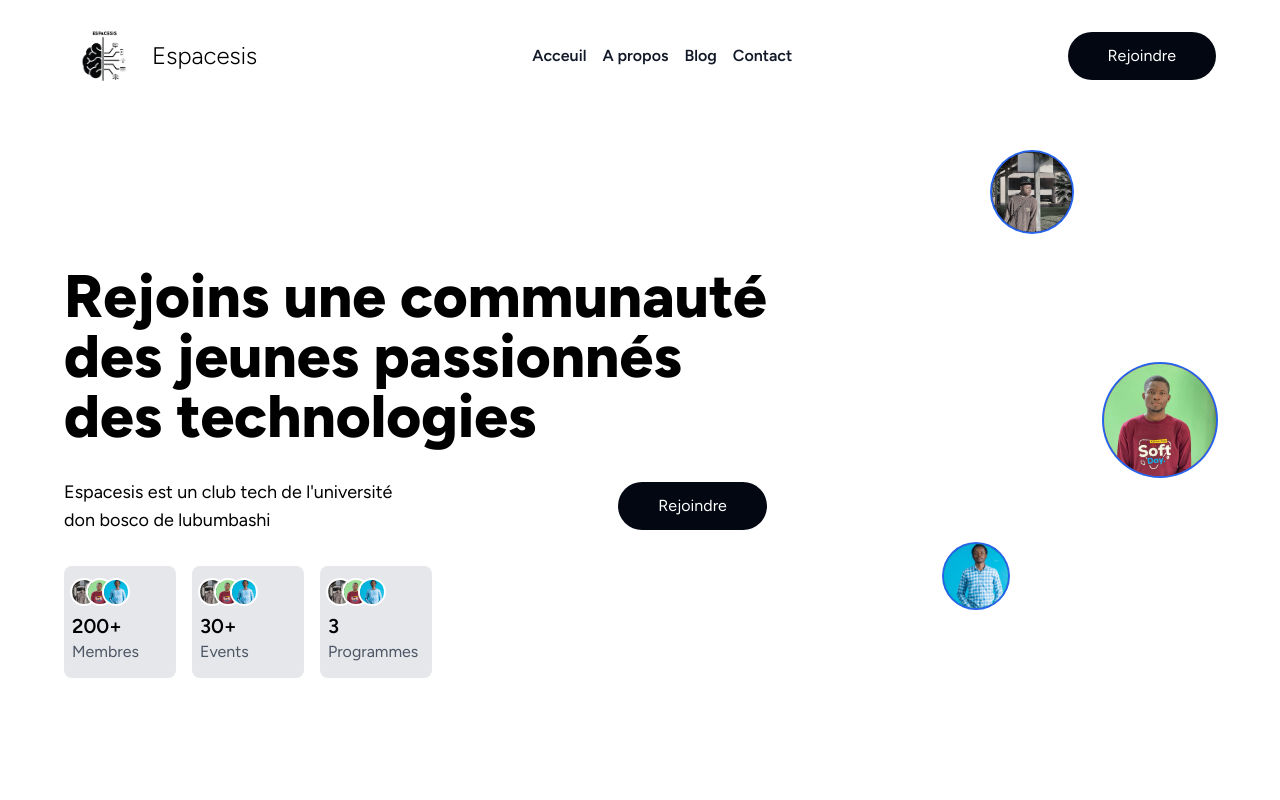
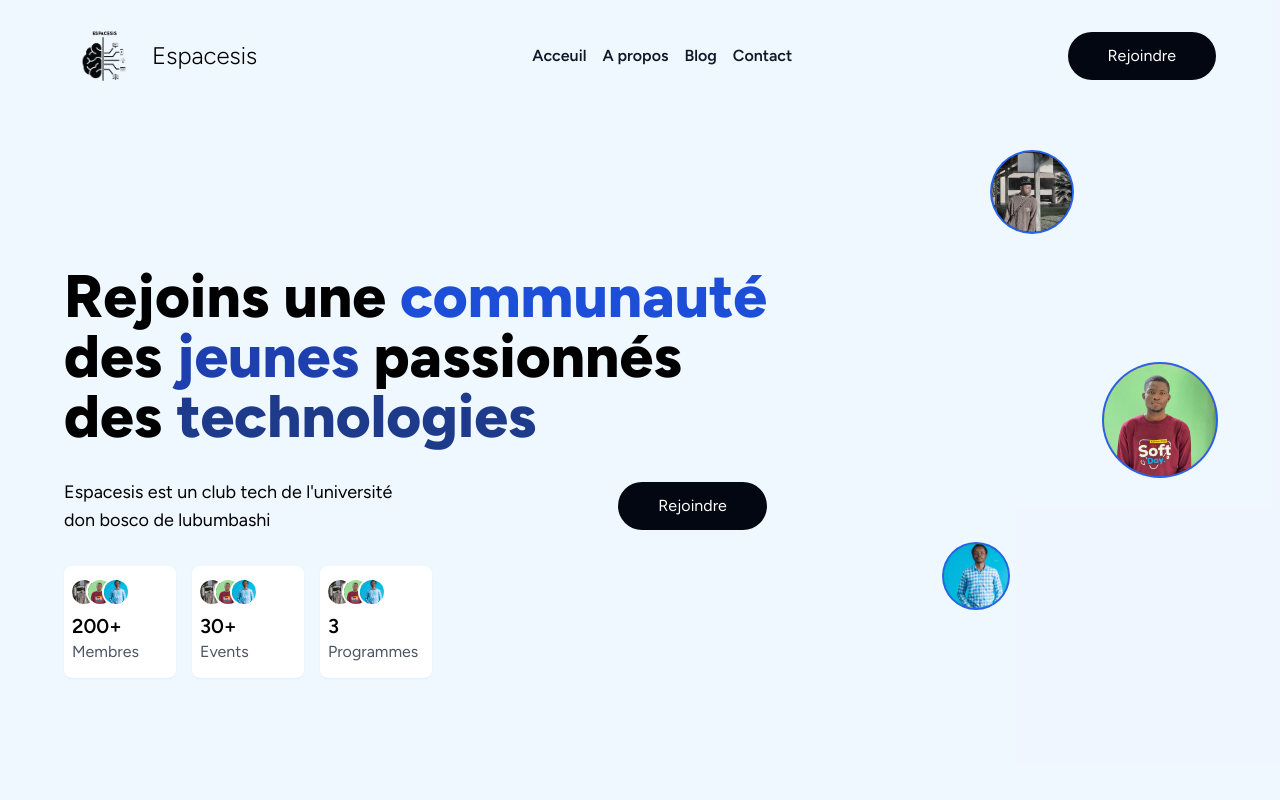
Before and after one commit to Likeur/espacesis, an Angular app: page /home in a window 1280 px wide. Shown: the top 800 px of the page. Built offline with nearby package versions, Linux system fonts and the light colour scheme.

Commit message:
working on herosection personnalisation

```diff
--- a/src/app/components/eventsection/eventsection.component.html
+++ b/src/app/components/eventsection/eventsection.component.html
@@ -22,6 +22,10 @@
                     </a>
                 }
             </div>
+
+            <div class="flex justify-center mt-8 lg:mt-16">
+                <a href="" class="bg-gray-950 p-4 px-10 text-white text-lg rounded-full">voir plus d'event</a>
+               </div>
         </div>
     </div>
 </section>
--- a/src/app/components/herosection/herosection.component.html
+++ b/src/app/components/herosection/herosection.component.html
@@ -2,9 +2,9 @@
     <div class="lg:w-[90vw] lg:h-[90vh] relative flex items-center">
         <div class="flex flex-col">
             <div class="text-3xl lg:text-6xl font-extrabold">
-                <div><h2>Rejoins une communauté</h2></div>
-                <div><h2>des jeunes passionnés</h2></div>
-                <div><h2>des technologies</h2></div>
+                <div class="h-max"><h2 class="">Rejoins une <span class="text-blue-700">communauté</span></h2></div>
+                <div class="h-max"><h2 class="">des <span class="text-blue-800">jeunes</span> passionnés</h2></div>
+                <div class="h-max"><h2 class="">des <span class="text-blue-900">technologies</span></h2></div>
             </div>
             <div class="mt-8 flex items-center justify-between">
                 <p class="lg:w-[50%] text-lg">
@@ -14,7 +14,7 @@
                 <a href="" class="flex p-3 px-10 rounded-full bg-gray-950 text-white">Rejoindre</a>
             </div>
             <div  class="mt-8 flex items-center gap-4">
-                <div class="bg-gray-200 h-28 w-28 flex flex-col items-start p-2 justify-center rounded-lg">
+                <div class="bg-white shadow-sm h-28 w-28 flex flex-col items-start p-2 justify-center rounded-lg">
                     <div class="flex items-center">
                         <div class="w-6 h-6 rounded-full ring-2 ring-white overflow-hidden"><img src="../../../assets/images/like.jpg" class="w-full h-full object-cover" alt=""></div>
                         <div class="w-6 h-6 -ml-2 rounded-full ring-2 ring-white overflow-hidden"><img src="../../../assets/images/mmc.jpg" class="w-full h-full object-cover" alt=""></div>
@@ -23,7 +23,7 @@
                     <span class="text-xl mt-2 font-semibold">200+</span>
                     <p class="text-gray-600">Membres</p>
                 </div>
-                <div class="bg-gray-200 h-28 w-28 flex flex-col items-start p-2 justify-center rounded-lg">
+                <div class="bg-white shadow-sm h-28 w-28 flex flex-col items-start p-2 justify-center rounded-lg">
                     <div class="flex items-center">
                         <div class="w-6 h-6 rounded-full ring-2 ring-white overflow-hidden"><img src="../../../assets/images/like.jpg" class="w-full h-full object-cover" alt=""></div>
                         <div class="w-6 h-6 -ml-2 rounded-full ring-2 ring-white overflow-hidden"><img src="../../../assets/images/mmc.jpg" class="w-full h-full object-cover" alt=""></div>
@@ -32,7 +32,7 @@
                     <span class="text-xl mt-2 font-semibold">30+</span>
                     <p class="text-gray-600">Events</p>
                 </div>
-                <div class="bg-gray-200 h-28 w-28 flex flex-col items-start p-2 justify-center rounded-lg">
+                <div class="bg-white shadow-sm h-28 w-28 flex flex-col items-start p-2 justify-center rounded-lg">
                     <div class="flex items-center">
                         <div class="w-6 h-6 rounded-full ring-2 ring-white overflow-hidden"><img src="../../../assets/images/like.jpg" class="w-full h-full object-cover" alt=""></div>
                         <div class="w-6 h-6 -ml-2 rounded-full ring-2 ring-white overflow-hidden"><img src="../../../assets/images/mmc.jpg" class="w-full h-full object-cover" alt=""></div>
--- a/src/app/components/teamsection/teamsection.component.html
+++ b/src/app/components/teamsection/teamsection.component.html
@@ -12,7 +12,7 @@
                     <div class=" flex flex-col items-center">
                         <div>
                             <div class="h-44 w-44 rounded-xl overflow-hidden">
-                                <img [src]="item.photoLink" class="w-full h-full object-cover" alt="">
+                                <img [src]="item.photoLink" class="w-full grayscale h-full object-cover" alt="">
                             </div>
                             <div class="mt-2">
                                 <p class="text-xl lg:text-2xl font-semibold">{{item.name}}</p>
--- a/src/app/components/teamsection/teamsection.component.ts
+++ b/src/app/components/teamsection/teamsection.component.ts
@@ -44,7 +44,7 @@ export class TeamsectionComponent {
     },
     {
       id:5,
-      photoLink : '../../../assets/images/like.jpg',
+      photoLink : '../../../assets/images/atia.jpg',
       name:'Athia',
       post: 'Tresorière',
       linkedin: '...',
--- a/src/app/pages/home/home.component.ts
+++ b/src/app/pages/home/home.component.ts
@@ -15,7 +15,7 @@ import { DiscoversectionComponent } from '../../components/discoversection/disco
   imports: [NavbarComponent, HerosectionComponent, PartnersectionComponent,DiscoversectionComponent,TeamsectionComponent, EventsectionComponent , CtasectionComponent,FootersectionComponent],
   template: `
           <main>
-            <div>
+            <div class="bg-blue-300/15">
               <app-navbar/>
               <app-herosection/>
             </div>
```
Also changed, not shown: src/assets/images/atia.jpg (added).
